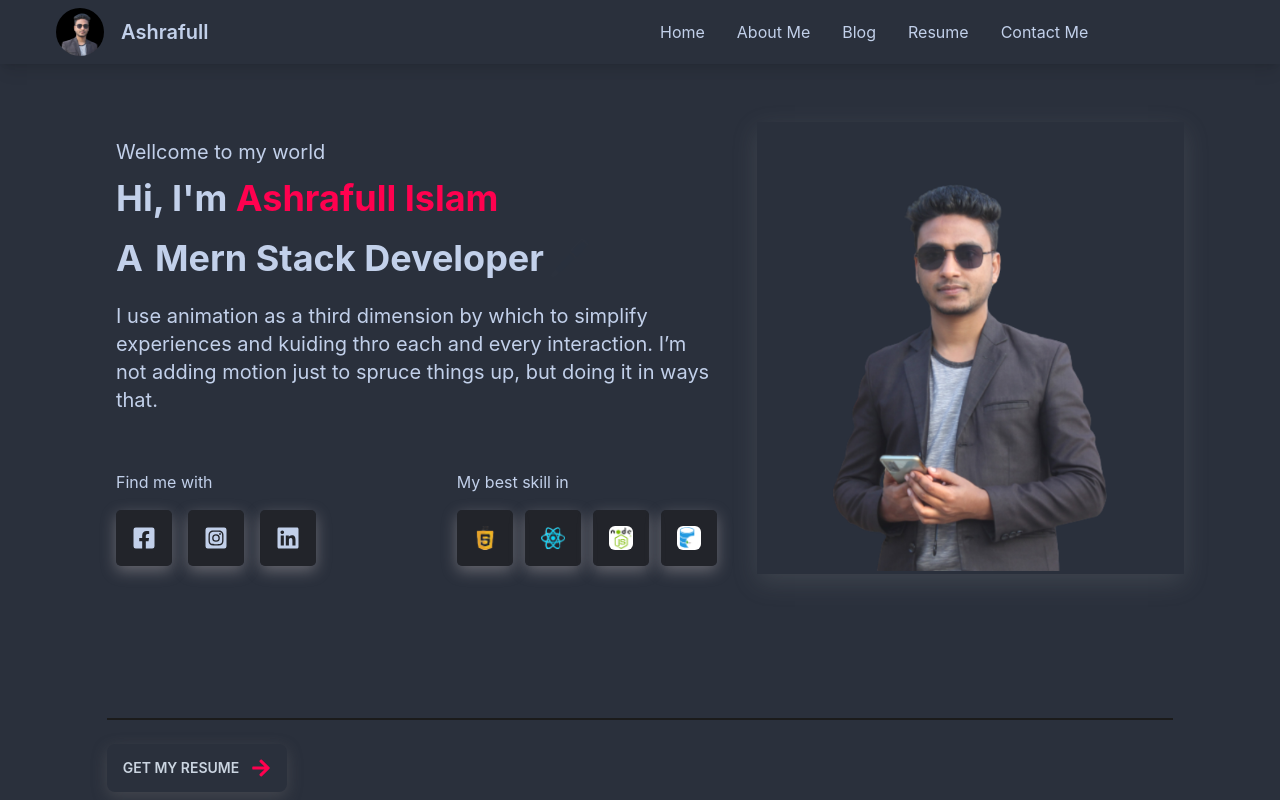
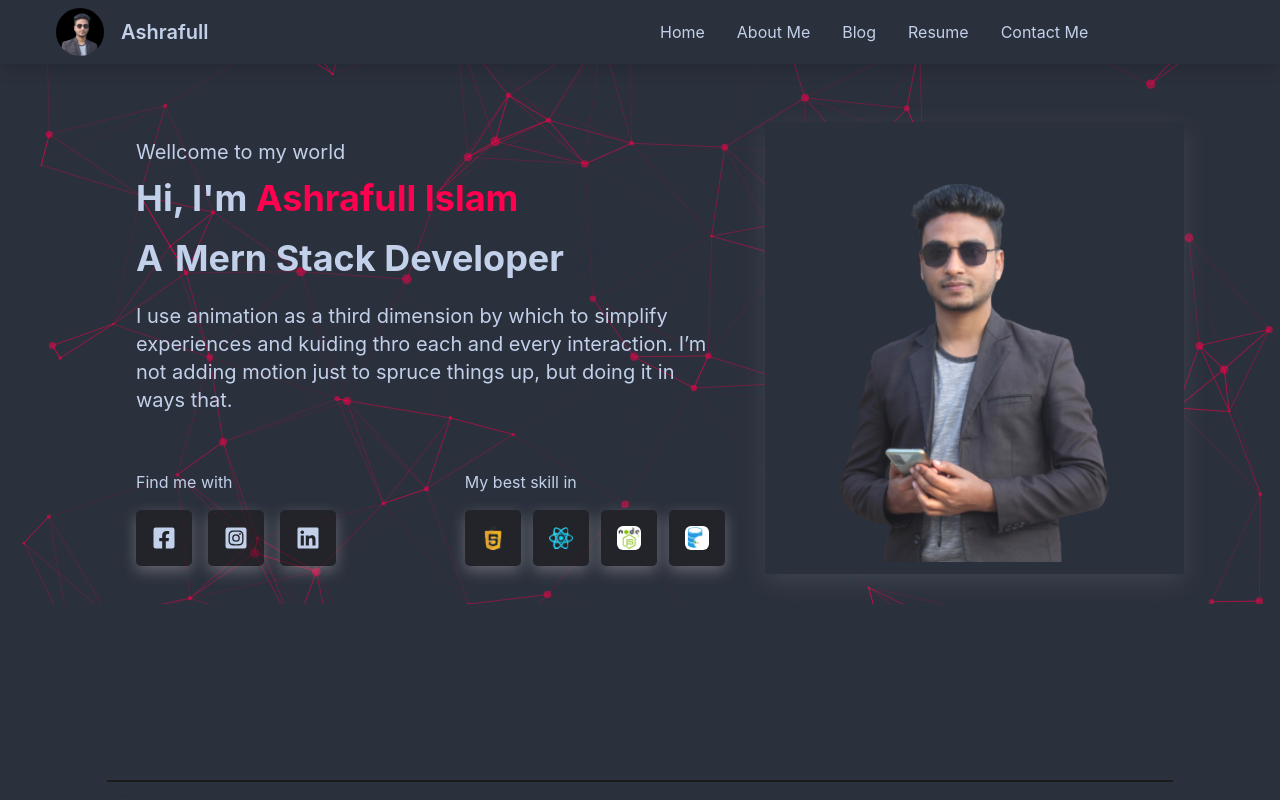
Before and after one commit to Ashrafullislam/portfolio-2, a React (Create React App) app: page / in a window 1280 px wide. Shown: the top 800 px of the page. Built offline with nearby package versions, Linux system fonts and the light colour scheme.

Commit message:
added animation

```diff
--- a/package.json
+++ b/package.json
@@ -17,6 +17,7 @@
     "react-router-dom": "^6.4.5",
     "react-scripts": "5.0.1",
     "react-simple-typewriter": "^5.0.1",
+    "react-tsparticles": "^2.6.0",
     "web-vitals": "^2.1.4"
   },
   "scripts": {
@@ -46,6 +47,7 @@
   "devDependencies": {
     "autoprefixer": "^10.4.13",
     "postcss": "^8.4.19",
-    "tailwindcss": "^3.2.4"
+    "tailwindcss": "^3.2.4",
+    "tsparticles": "^2.6.0"
   }
 }
--- a/src/App.js
+++ b/src/App.js
@@ -3,7 +3,9 @@ import { RouterProvider } from "react-router-dom";
 import router from "./Routes/Route/Route";
 
 
+
 function App() {
+
   return (
     <div className="max-w-[1400px] mx-auto">
      <RouterProvider router={router} > </RouterProvider>
--- a/src/Pages/Home/Banner/Banner.css
+++ b/src/Pages/Home/Banner/Banner.css
@@ -1,12 +1,18 @@
+
+.animation{
+    z-index: -1;
+}
 .banner{
     width: 85%;
     display: flex;
     gap:20px;
     margin: 30px auto;
+    z-index: 1;
 }
 .banner-left{
     width: 60%;
     height: 60vh;
+    z-index: 1;
 
 }
 .banner-right{
@@ -14,6 +20,7 @@
     height: auto ;
     background-color: #2a303c;
     box-shadow: rgba(145, 148, 151, 0.2) 0px 8px 24px;
+    z-index: 1;
 }
 .banner-social-icon{
     width: 56px;
--- a/src/Pages/Home/Banner/Banner.js
+++ b/src/Pages/Home/Banner/Banner.js
@@ -1,4 +1,4 @@
-import React from 'react';
+import React, { useCallback } from 'react';
 import './Banner.css';
 import Image from '../../../Portfolio/banner-img-removebg-preview (2).png';
 import { Typewriter } from 'react-simple-typewriter'
@@ -7,13 +7,111 @@ import javascript from '../../../Portfolio/Icon/javascript.png';
 import react from '../../../Portfolio/Icon/react-removebg-preview.png';
 import node  from '../../../Portfolio/Icon/node-removebg-preview.png';
 import mongodb from '../../../Portfolio/Icon/mongo.png';
+// react ts particle animation
+import Particles from "react-tsparticles";
+import { loadFull } from "tsparticles";
 
 
 
 const Banner = () => {
+    const particlesInit = useCallback(async engine => {
+      console.log(engine);
+      // you can initiate the tsParticles instance (engine) here, adding custom shapes or presets
+      // this loads the tsparticles package bundle, it's the easiest method for getting everything ready
+      // starting from v2 you can add only the features you need reducing the bundle size
+      await loadFull(engine);
+  }, []);
+
+  const particlesLoaded = useCallback(async container => {
+      await console.log(container);
+  }, []);
+
     return (
+           <section className=''>
 
-            <div className='banner'>
+
+            {/* tsparticles animation code end */}
+
+
+       <div className='banner container '>
+       <div className='animation'>
+
+              {/* tsparticles animation code end */}
+              <Particles
+              id="tsparticles"
+              init={particlesInit}
+              loaded={particlesLoaded}
+              options={{
+
+                  fpsLimit: 60,
+                  interactivity: {
+                      events: {
+                          onClick: {
+                              enable: true,
+                              mode: "push",
+                          },
+                          onHover: {
+                              enable: true,
+                              mode: "repulse",
+                          },
+                          resize: true,
+                      },
+                      modes: {
+                          push: {
+                              quantity: 4,
+                          },
+                          repulse: {
+                              distance: 200,
+                              duration: 0.6,
+                          },
+                      },
+                  },
+                  particles: {
+                      color: {
+                          value: "#ff004c",
+                      },
+                      links: {
+                          color: "#ff004c",
+                          distance: 150,
+                          enable: true,
+                          opacity: 0.5,
+                          width: 1,
+                      },
+                      collisions: {
+                          enable: true,
+                      },
+                      move: {
+                          directions: "none",
+                          enable: true,
+                          outModes: {
+                              default: "bounce",
+                          },
+                          random: true,
+                          speed: 1.5,
+                          straight: false,
+                      },
+                      number: {
+                          density: {
+                              enable: true,
+                              area: 800,
+                          },
+                          value: 100,
+                      },
+                      opacity: {
+                          value: 0.5,
+                      },
+                      shape: {
+                          type: "circle",
+                      },
+                      size: {
+                          value: { min: 1, max: 5 },
+                      },
+                  },
+                  detectRetina: true,
+              }}
+          />
+
+              </div>
             <div className='banner-left '>
                 <div className='p-5 mt-6'>
                     <h3 className='text-xl '> Wellcome to my world </h3>
@@ -92,6 +190,9 @@ const Banner = () => {
 
             </div>
 
+           </section>
+
+
 
   );
 };
--- a/src/Pages/Home/ContactMe/ContactMe.js
+++ b/src/Pages/Home/ContactMe/ContactMe.js
@@ -38,7 +38,8 @@ const ContactMe = () => {
 
 
   return (
-    <section id='contact' className="mt-16 mb-16 w-10/12 mx-auto">
+    <section id='contact' className='w-full bg-primary  py-6'>
+      <section className="mt-16 mb-16 w-10/12 mx-auto ">
       <UnderLine> </UnderLine>
       <h4 className="text-lg  text-warning text-center"> Contact </h4>
       <h1 className=" xl:text-5xl lg:text-5xl md:text-3xl text-3xl font-bold text-center ">
@@ -179,7 +180,9 @@ const ContactMe = () => {
         </div>
 
       </div>
-    </section>
+     </section>
+   </section>
+
   );
 };
 
--- a/src/Pages/Home/MyProjects/MyProjects.js
+++ b/src/Pages/Home/MyProjects/MyProjects.js
@@ -11,7 +11,8 @@ const MyProjects = () => {
         .then(projects => setProjects(projects))
     },[])
     return (
-        <div className='w-10/12 mx-auto'>
+        <section className='w-full bg-primary py-8'>
+         <div className='w-10/12 mx-auto'>
             <div>
                 <UnderLine  > </UnderLine>
             </div>
@@ -26,6 +27,8 @@ const MyProjects = () => {
                 }
              </div>
         </div>
+        </section>
+
     );
 };
 
--- a/src/Pages/Home/Service/Service.js
+++ b/src/Pages/Home/Service/Service.js
@@ -5,9 +5,10 @@ import './Service.css';
 
 const Service = () => {
   return (
-    <section className="mt-36 mb-24 w-10/12 mx-auto">
-        <UnderLine > </UnderLine>
-        <div>
+    <section className="bg-primary w-full py-8 " >
+      <div  className="mt-36 mb-24 w-10/12 mx-auto " >
+      <div>
+      <UnderLine > </UnderLine>
           <a href="https://drive.google.com/file/d/1r9ppQ-BYCPyTdacUqUcKqTLIbwNcDdIg/view?usp=share_link"> <button className='btn bg-primary border-none shadow hover:bg-secondary text-slate-300 ' > Get My Resume <FaArrowRight className='text-xl text-warning ml-3 ' /> </button> </a>
         </div>
         <div className='mt-10'>
@@ -64,9 +65,10 @@ const Service = () => {
           </div>
         </div>
 
+      </div>
+      </div>
 
 
-      </div>
     </section>
   );
 };
```
Also changed, not shown: 1 other file (tests, documents, lock files or other folders).
